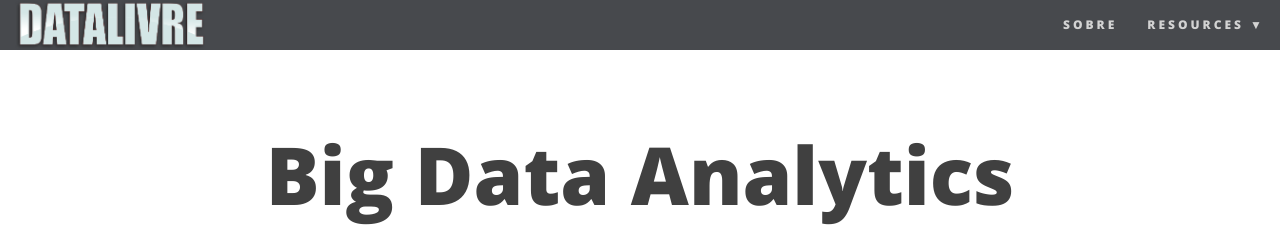
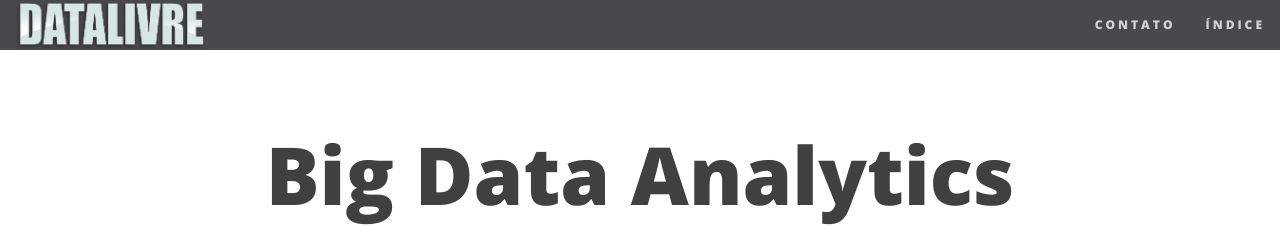
Before and after one commit to datalivre/datalivre.github.io, a Jekyll site: the page built from index.html, in a window 1280 px wide. Shown: the top 226 px of the page. Built offline with Jekyll 4.4.1, drawn with Linux system fonts in a browser that asks for light colours; nearby versions of some CDN libraries; the list of posts is cut into pages by our own code; some of the changed lines change nothing that is shown.

Commit message:
Updated _config.yml

```diff
--- a/_config.yml
+++ b/_config.yml
@@ -16,18 +16,14 @@ baseurl: ""
 # Name of website
 title: Data Livre
 # Short description of your site
-description: Mais um blog para ciêntistas de dados!
+description: Não é apenas mais um blog para ciêntistas de dados!
 
 # --- Navigation bar options --- #
 
 # List of links in the navigation bar
 navbar-links:
-  Sobre: "aboutme"
-  Resources:
-    - Beautiful Jekyll: "teste"
-    - Learn markdown: "http://www.markdowntutorial.com/"
-    - GitHub Pages: "https://pages.github.com/"
-Author's home: "http://deanattali.com"
+  Contato: "aboutme"
+  Índice: "indice"
 
 # Image to show in the navigation bar - image must be a square (width = height)
 # Remove this parameter if you don't want an image in the navbar
@@ -89,7 +85,7 @@ url-pretty: "https://robertcg.wordpress.com/"  # eg. "deanattali.com/beautiful-j
 
 # --- Misc --- #
 # Fill in your Disqus shortname (NOT the userid) if you want to support Disqus comments
-disqus: "datalivre.disqus.com"
+disqus: "datalivre"
 
 # Fill in your Google Analytics ID to track your website using GA
 #google_analytics: ""
```
